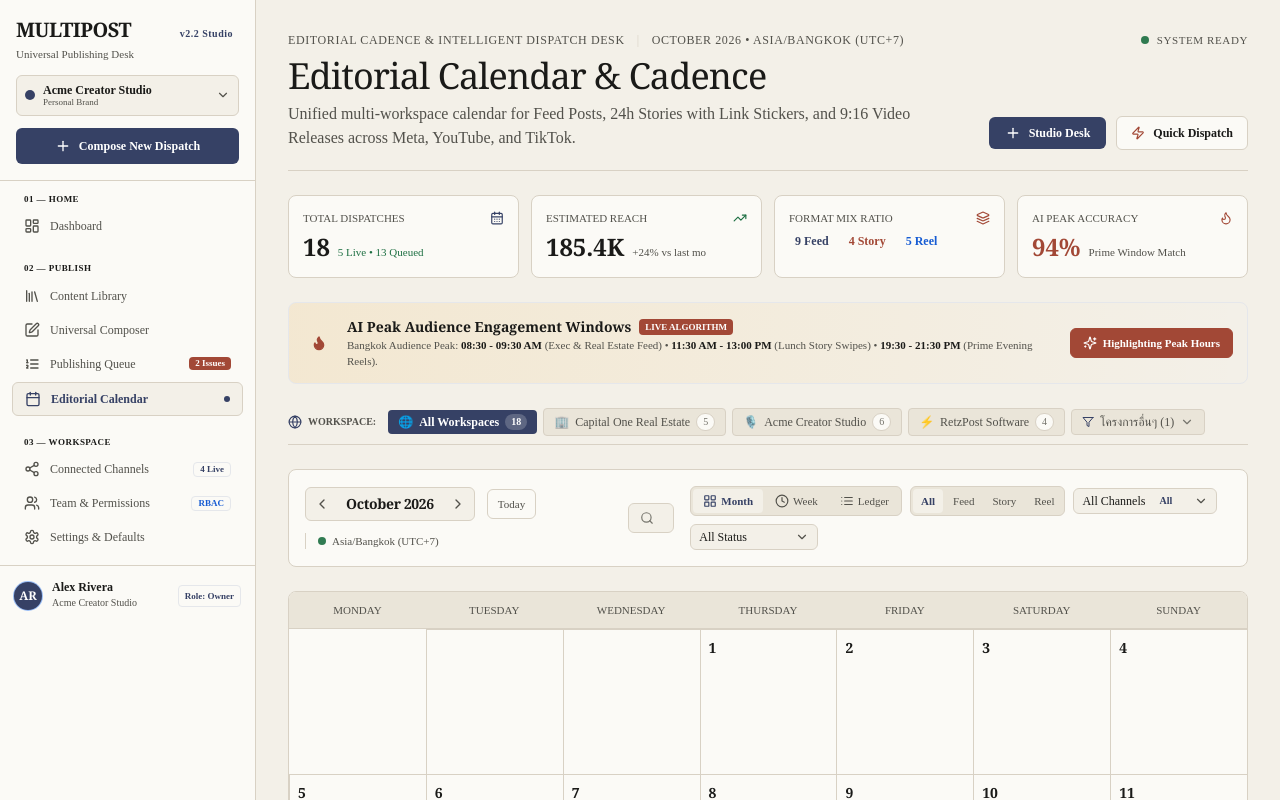
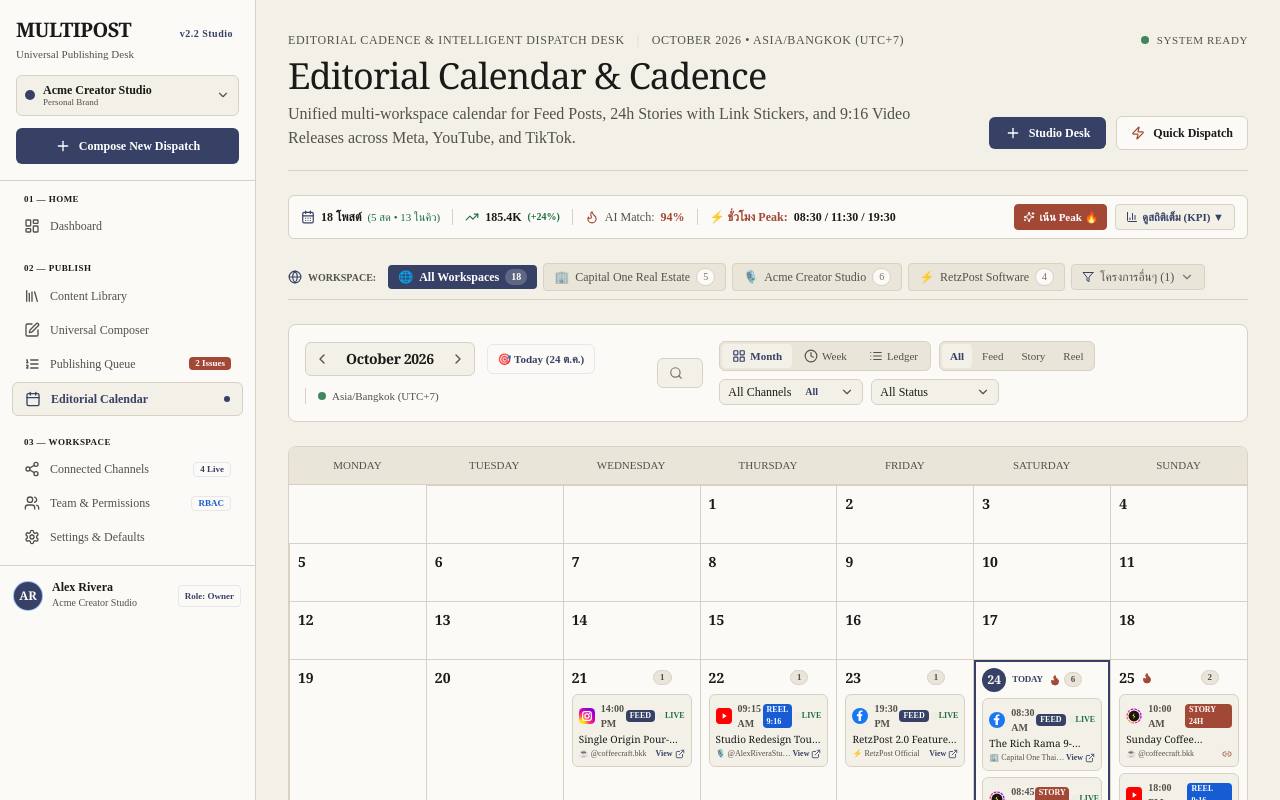
Before and after one commit to nopparat-cysit/retzpost, a Next.js app: page /calendar in a window 1280 px wide. Shown: the top 800 px of the page. Built offline with nearby package versions, Linux system fonts and the light colour scheme.

Commit message:
feat(calendar): implement calendar-first hero view with compact metrics and auto-focus today

```diff
--- a/src/app/calendar/page.tsx
+++ b/src/app/calendar/page.tsx
@@ -1,6 +1,6 @@
 'use client';
 
-import React, { useState, useMemo, useEffect } from 'react';
+import React, { useState, useMemo, useEffect, useRef } from 'react';
 import Link from 'next/link';
 import {
   ChevronLeft,
@@ -562,6 +562,27 @@
   const [showAiPeakTimes, setShowAiPeakTimes] = useState(true);
   const [currentMonthStr, setCurrentMonthStr] = useState('October 2026');
 
+  // Collapsible Stats Toggle (Defaults to false so Calendar is HERO above the fold)
+  const [showStatsOverview, setShowStatsOverview] = useState(false);
+  const todayRef = useRef<HTMLDivElement>(null);
+
+  // Auto-scroll to today smoothly on load
+  useEffect(() => {
+    const timer = setTimeout(() => {
+      if (todayRef.current) {
+        todayRef.current.scrollIntoView({ behavior: 'smooth', block: 'nearest' });
+      }
+    }, 150);
+    return () => clearTimeout(timer);
+  }, []);
+
+  const handleScrollToToday = () => {
+    if (todayRef.current) {
+      todayRef.current.scrollIntoView({ behavior: 'smooth', block: 'center' });
+    }
+    showToast('📍 โฟกัสไปยังวันนี้ (24 ต.ค. 2026)');
+  };
+
   // Slide-Over Event Inspector State
   const [selectedEvent, setSelectedEvent] = useState<CalendarEventItem | null>(null);
   const [previewDeviceMode, setPreviewDeviceMode] = useState<'MOBILE' | 'DATA'>('MOBILE');
@@ -797,7 +818,62 @@
         }
       />
 
-      {/* Top Cadence KPI Ribbon */}
+      {/* Compact Cadence Intelligence Strip (Calendar First UX) */}
+      <div className="flex flex-wrap items-center justify-between gap-2 px-3 py-2 bg-paper-raised border border-border-rule rounded-editorial text-xs shadow-2xs">
+        <div className="flex flex-wrap items-center gap-3">
+          {/* Quick Metrics */}
+          <div className="flex items-center gap-1.5 font-mono">
+            <CalendarDays className="w-3.5 h-3.5 text-brand-indigo shrink-0" />
+            <span className="font-bold text-ink-primary">{totalEventsCount} โพสต์</span>
+            <span className="text-[11px] text-semantic-success font-medium">({publishedCount} สด • {scheduledCount} ในคิว)</span>
+          </div>
+
+          <div className="hidden sm:flex items-center gap-1.5 text-ink-secondary font-mono border-l border-border-rule pl-3">
+            <TrendingUp className="w-3.5 h-3.5 text-semantic-success shrink-0" />
+            <span className="font-bold text-ink-primary">185.4K</span>
+            <span className="text-[10px] text-semantic-success font-semibold">(+24%)</span>
+          </div>
+
+          <div className="hidden md:flex items-center gap-1.5 text-ink-secondary font-mono border-l border-border-rule pl-3">
+            <Flame className="w-3.5 h-3.5 text-accent-terracotta shrink-0" />
+            <span>AI Match:</span>
+            <strong className="text-accent-terracotta">94%</strong>
+          </div>
+
+          <div className="hidden lg:flex items-center gap-1.5 text-ink-secondary font-mono border-l border-border-rule pl-3">
+            <span className="text-accent-terracotta font-semibold">⚡ ชั่วโมง Peak:</span>
+            <span className="text-ink-primary font-bold">08:30 / 11:30 / 19:30</span>
+          </div>
+        </div>
+
+        <div className="flex items-center gap-2">
+          <button
+            type="button"
+            onClick={() => setShowAiPeakTimes(!showAiPeakTimes)}
+            className={`px-2 py-1 text-[11px] font-mono rounded border transition-colors flex items-center gap-1 cursor-pointer ${
+              showAiPeakTimes
+                ? 'bg-accent-terracotta text-white border-accent-terracotta font-semibold'
+                : 'bg-paper-canvas text-ink-secondary border-border-rule hover:text-ink-primary'
+            }`}
+          >
+            <Sparkles className="w-3 h-3" />
+            <span>{showAiPeakTimes ? 'เน้น Peak 🔥' : 'ชั่วโมง Peak'}</span>
+          </button>
+
+          <button
+            type="button"
+            onClick={() => setShowStatsOverview(!showStatsOverview)}
+            className="px-2.5 py-1 text-[11px] font-mono rounded bg-paper-canvas hover:bg-paper-subtle border border-border-rule text-brand-indigo font-semibold transition-colors flex items-center gap-1 cursor-pointer"
+          >
+            <BarChart3 className="w-3 h-3" />
+            <span>{showStatsOverview ? 'ย่อสรุป ▲' : 'ดูสถิติเต็ม (KPI) ▼'}</span>
+          </button>
+        </div>
+      </div>
+
+      {/* Expanded Stats Drawer (Toggled by user) */}
+      {showStatsOverview && (
+        <div className="space-y-3 animate-in fade-in duration-200">
           <div className="grid grid-cols-2 md:grid-cols-4 gap-3">
             <div className="p-3.5 bg-paper-raised border border-border-rule rounded-card shadow-xs">
               <div className="flex items-center justify-between text-ink-secondary text-[11px] font-mono mb-1">
@@ -847,7 +923,6 @@
             </div>
           </div>
 
-      {/* AI Peak Engagement Heatmap Ribbon */}
           <div className="p-3.5 bg-gradient-to-r from-amber-500/10 via-accent-terracotta/5 to-transparent border border-accent-terracotta/20 rounded-card flex flex-col md:flex-row items-start md:items-center justify-between gap-3 text-xs">
             <div className="flex items-center gap-3">
               <div className="w-8 h-8 rounded-full bg-accent-terracotta/15 flex items-center justify-center text-accent-terracotta shrink-0">
@@ -867,21 +942,9 @@
                 </p>
               </div>
             </div>
-
-        <div className="flex items-center gap-2 font-mono text-[11px] shrink-0">
-          <button
-            onClick={() => setShowAiPeakTimes(!showAiPeakTimes)}
-            className={`px-3 py-1.5 rounded-editorial border transition-colors flex items-center gap-1.5 ${
-              showAiPeakTimes
-                ? 'bg-accent-terracotta text-white border-accent-terracotta font-bold'
-                : 'bg-paper-raised text-ink-secondary border-border-rule hover:text-ink-primary'
-            }`}
-          >
-            <Sparkles className="w-3.5 h-3.5" />
-            <span>{showAiPeakTimes ? 'Highlighting Peak Hours' : 'Show Peak Hours'}</span>
-          </button>
-        </div>
-      </div>
+          </div>
+        </div>
+      )}
 
       {/* Workspace Filter Bar (Smart Hybrid: Top Active Pills + Searchable More Dropdown) */}
       <div className="pb-2 border-b border-border-rule">
@@ -934,10 +997,11 @@
           </div>
 
           <button
-            onClick={() => showToast('Returned to Today (Oct 24, 2026)')}
-            className="px-2.5 py-1.5 border border-border-rule rounded-editorial font-mono text-[11px] text-ink-secondary hover:text-ink-primary hover:bg-paper-subtle transition-colors"
-          >
-            Today
+            onClick={handleScrollToToday}
+            className="px-2.5 py-1.5 border border-brand-indigo/30 bg-brand-indigo/10 text-brand-indigo rounded-editorial font-mono text-[11px] font-bold hover:bg-brand-indigo hover:text-white transition-all shadow-2xs cursor-pointer flex items-center gap-1 active:scale-[0.98]"
+            title="คลิกเพื่อเลื่อนดูวันนี้และโพสต์สดทันที"
+          >
+            <span>🎯 Today (24 ต.ค.)</span>
           </button>
 
           <div className="flex items-center gap-1.5 font-mono text-[11px] text-ink-secondary border-l border-border-rule pl-3">
@@ -1071,19 +1135,23 @@
           {/* Days Grid */}
           <div className="grid grid-cols-7 divide-x divide-y divide-border-rule">
             {leadingBlanks.map((b) => (
-              <div key={`blank-${b}`} className="min-h-[140px] bg-paper-canvas/30 p-2 text-ink-muted/40 font-mono text-[10px]" />
+              <div key={`blank-${b}`} className="min-h-[58px] bg-paper-canvas/30 p-2 text-ink-muted/40 font-mono text-[10px]" />
             ))}
 
             {daysInMonth.map((day) => {
               const dayEvents = filteredEvents.filter((e) => e.dayOfMonth === day);
               const isToday = day === 24;
               const hasPeakTime = showAiPeakTimes && (day === 24 || day === 25 || day === 27);
+              const hasEvents = dayEvents.length > 0;
 
               return (
                 <div
                   key={`day-${day}`}
-                  className={`min-h-[145px] p-2 transition-all group relative flex flex-col justify-between ${
-                    isToday ? 'bg-brand-indigo/5' : 'hover:bg-paper-subtle/30'
+                  ref={isToday ? todayRef : undefined}
+                  className={`p-2 transition-all group relative flex flex-col justify-between ${
+                    hasEvents || isToday ? 'min-h-[145px]' : 'min-h-[58px]'
+                  } ${
+                    isToday ? 'bg-brand-indigo/10 ring-2 ring-brand-indigo ring-inset shadow-xs' : 'hover:bg-paper-subtle/30'
                   }`}
                 >
                   <div>
```
Lines whose indentation alone changed are shown as unchanged.
